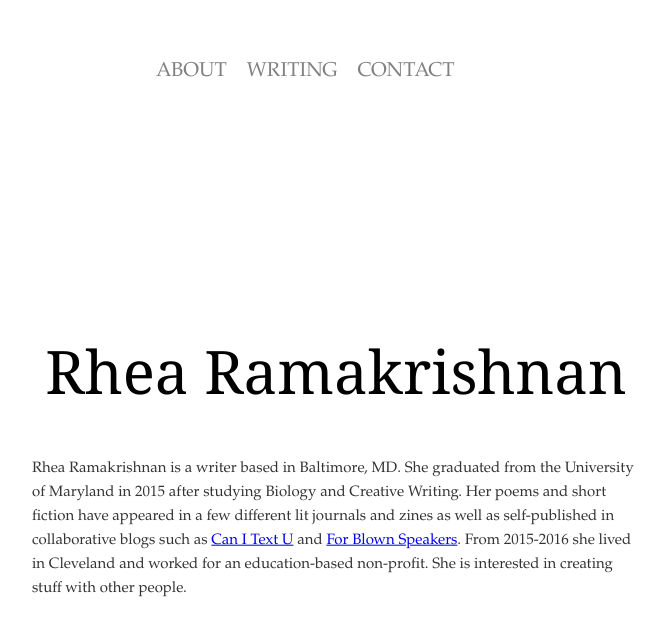
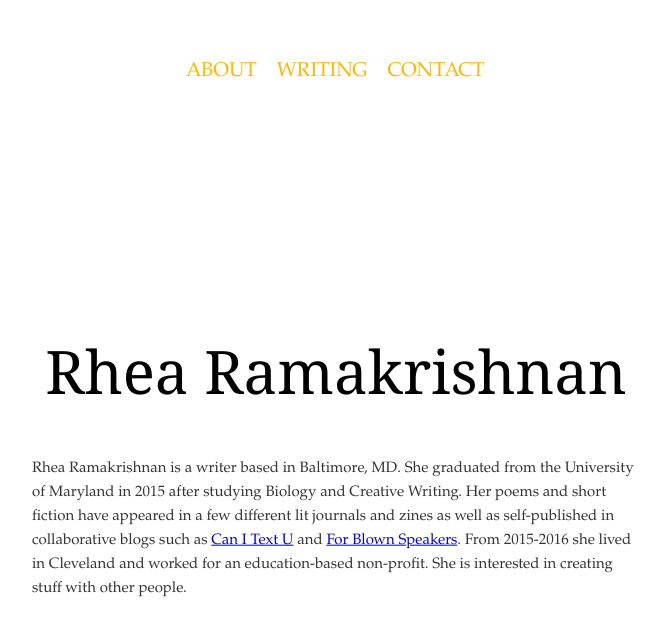
Before and after one commit to reram/reram.github.io, a Jekyll site: the page built from index.html, in a window 1280 px wide. Shown: the top 636 px of the page, without its empty margins (304-969 px from the left). Built offline with Jekyll 4.4.1, drawn with Linux system fonts in a browser that asks for light colours.

Commit message:
Update page.html

```diff
--- a/_layouts/page.html
+++ b/_layouts/page.html
@@ -38,7 +38,7 @@
     top: 50px;
     width: 100%;
     position: fixed;
-    left: 450px;
+    left: 480px;
     font: 400 20px/1.6 'Ledger', Garamond, Georgia, serif;
 }
 
@@ -50,13 +50,13 @@ li a {
     display: block;
     margin: 0 0 0 1 px;
     padding: 5px 10px;
-    color: #808080;
+    color: #FFB600;
     text-align: center;
     text-decoration: none;
 }
 
 li a:hover {
-    color: #BFBFBF;
+    color: #FFC840;
 }
 
     </style>
```
